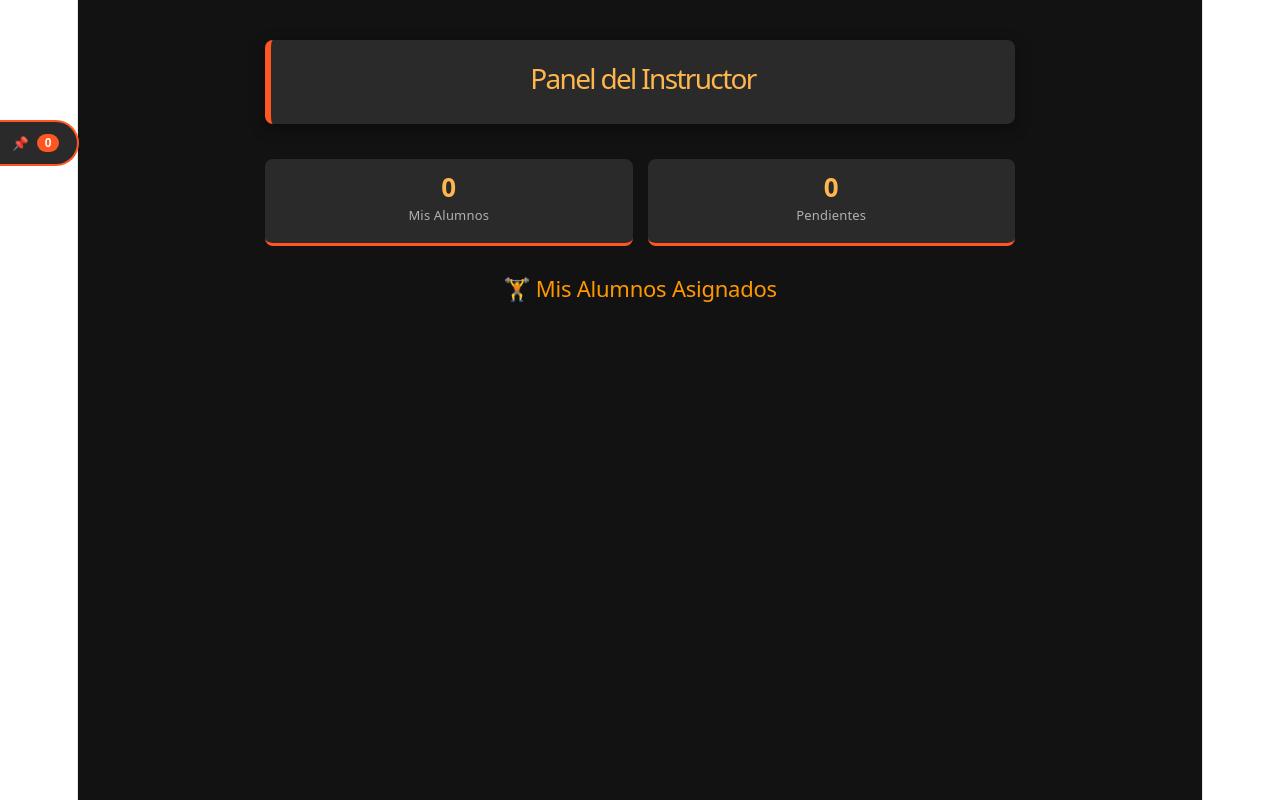
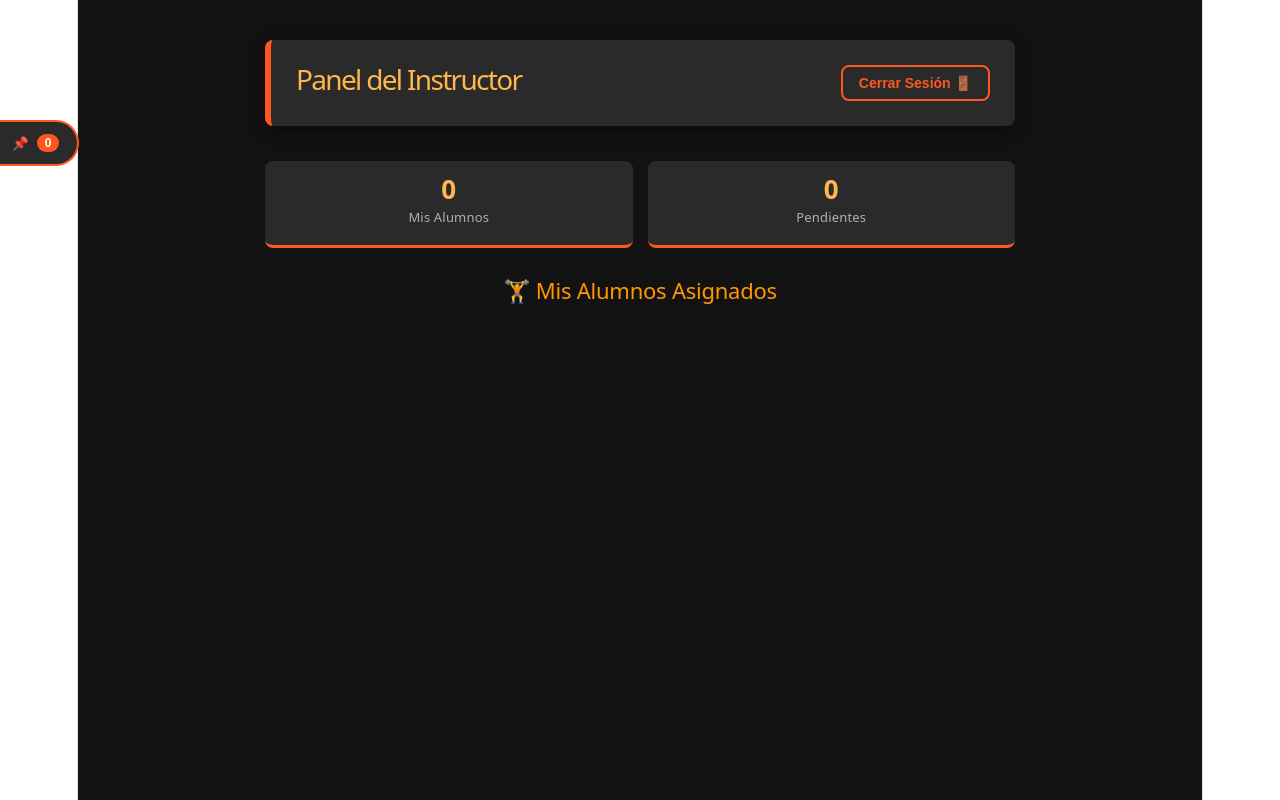
Before and after one commit to mateobaudracco22/ImpactoFitness, a React (Vite) app: page /instructor in a window 1280 px wide. Built offline with nearby package versions, Linux system fonts and the light colour scheme.

Commit message:
Cerrar sesión agregado a instructor.jsx

```diff
--- a/src/estilos/Instructor.css
+++ b/src/estilos/Instructor.css
@@ -292,3 +292,23 @@
 .ejercicio-nombre-vista { margin: 0; font-weight: 600; color: #fff; }
 .ejercicio-desc-vista { margin: 2px 0 0; font-size: 0.8rem; color: var(--texto-gris); }
 .badge-series-reps { background-color: rgba(255, 87, 34, 0.2); color: var(--detalle-brillo); padding: 4px 10px; border-radius: 12px; font-size: 0.85rem; font-weight: bold; }
+
+/* Botón de Cerrar Sesión Estilizado */
+.btn-cerrar-sesion {
+  background: transparent;
+  color: var(--acento-principal);
+  border: 2px solid var(--acento-principal);
+  padding: 8px 16px;
+  border-radius: 8px;
+  font-size: 14px;
+  font-weight: 600;
+  cursor: pointer;
+  transition: all 0.3s ease;
+}
+
+.btn-cerrar-sesion:hover {
+  background-color: var(--acento-principal);
+  color: var(--texto-blanco);
+  transform: translateY(-2px);
+  box-shadow: 0 4px 12px rgba(255, 87, 34, 0.3);
+}
--- a/src/estilos/instructor.css
+++ b/src/estilos/instructor.css
@@ -292,3 +292,23 @@
 .ejercicio-nombre-vista { margin: 0; font-weight: 600; color: #fff; }
 .ejercicio-desc-vista { margin: 2px 0 0; font-size: 0.8rem; color: var(--texto-gris); }
 .badge-series-reps { background-color: rgba(255, 87, 34, 0.2); color: var(--detalle-brillo); padding: 4px 10px; border-radius: 12px; font-size: 0.85rem; font-weight: bold; }
+
+/* Botón de Cerrar Sesión Estilizado */
+.btn-cerrar-sesion {
+  background: transparent;
+  color: var(--acento-principal);
+  border: 2px solid var(--acento-principal);
+  padding: 8px 16px;
+  border-radius: 8px;
+  font-size: 14px;
+  font-weight: 600;
+  cursor: pointer;
+  transition: all 0.3s ease;
+}
+
+.btn-cerrar-sesion:hover {
+  background-color: var(--acento-principal);
+  color: var(--texto-blanco);
+  transform: translateY(-2px);
+  box-shadow: 0 4px 12px rgba(255, 87, 34, 0.3);
+}
--- a/src/estilos/usuario.css
+++ b/src/estilos/usuario.css
@@ -1,4 +1,4 @@
-/* Variables de color basadas en tu diseño */
+/* Variables de color*/
 :root {
   --bg-app: #121212;
   --bg-sidebar: #1a1a1a;
--- a/src/paginas/Instructor.jsx
+++ b/src/paginas/Instructor.jsx
@@ -33,6 +33,11 @@ function Instructor() {
       cargarDatos(profe.id);
     }
   }, []);
+
+  const cerrarSesion = () => {
+    localStorage.removeItem("usuario");
+    window.location.href = "/"; // Ajusta la ruta de redirección si usas React Router (ej. navigate("/login"))
+  };
 
   const cargarDatos = async (instructorId) => {
     try {
@@ -213,9 +218,14 @@ function Instructor() {
       )}
 
       <div className="instructor-content">
-        <header className="header-card">
-          <h1 className="header-title">Panel del Instructor</h1>
-          <p className="header-subtitle">{instructor ? `Bienvenido/a, ${instructor.nombre_completo}` : ""}</p>
+        <header className="header-card" style={{ display: "flex", justifyContent: "space-between", alignItems: "center", textAlign: "left" }}>
+          <div>
+            <h1 className="header-title">Panel del Instructor</h1>
+            <p className="header-subtitle">{instructor ? `Bienvenido/a, ${instructor.nombre_completo}` : ""}</p>
+          </div>
+          <button className="btn-cerrar-sesion" onClick={cerrarSesion}>
+            Cerrar Sesión 🚪
+          </button>
         </header>
 
         <section className="metrics-grid">
@@ -332,7 +342,7 @@ function Instructor() {
             <div className="modal-overlay-ejercicios" onClick={() => setModalEjerciciosAbierto(false)}>
               <div className="modal-contenido-ejercicios" onClick={(e) => e.stopPropagation()}>
                 <div className="encabezado-modal">
-                  <h3>🏋️️ Catálogo de Ejercicios por Músculo</h3>
+                  <h3>🏋 Catálogo de Ejercicios por Músculo</h3>
                   <button className="btn-cerrar-modal" onClick={() => setModalEjerciciosAbierto(false)}>✖</button>
                 </div>
                 <div className="contenedor-burbujas-filtro">
```
